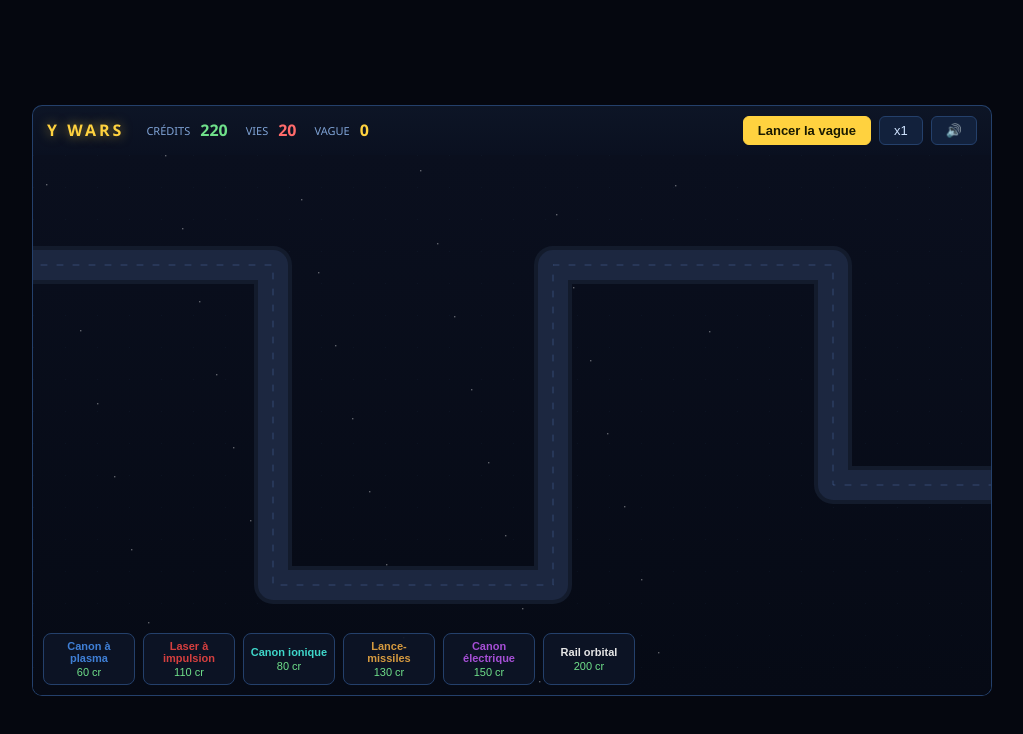
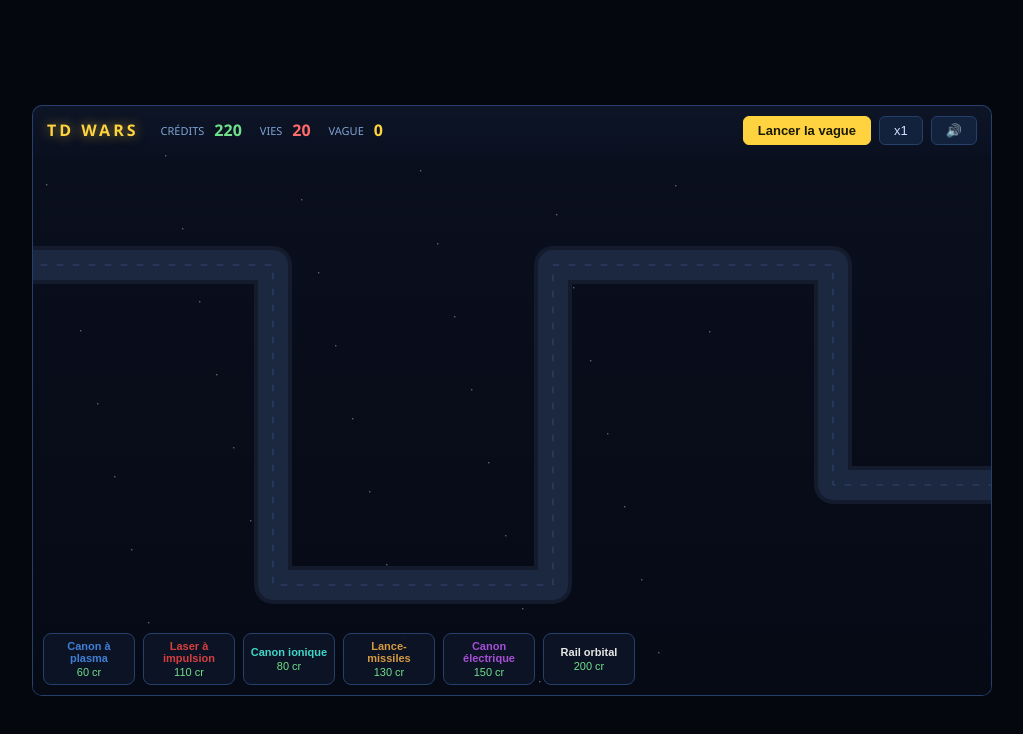
Before and after one commit to fireman358/td-wars, a website built with Vite: page index.html in a window 1280 px wide. Shown: the whole page, without its empty margins (128-1151 px from the left). Built offline with nearby package versions, Linux system fonts and the light colour scheme.

Commit message:
rename: Y Wars devient TD Wars
Co-authored-by: fireman358 <fireman358@users.noreply.github.com>

```diff
--- a/index.html
+++ b/index.html
@@ -3,14 +3,14 @@
   <head>
     <meta charset="UTF-8" />
     <meta name="viewport" content="width=device-width, initial-scale=1.0" />
-    <title>Y Wars — Tower Defense</title>
+    <title>TD Wars — Tower Defense</title>
     <link rel="stylesheet" href="/src/style.css" />
   </head>
   <body>
     <div id="app">
       <header id="hud">
         <div class="hud-left">
-          <span class="brand">Y WARS</span>
+          <span class="brand">TD WARS</span>
           <span class="hud-label">Crédits</span>
           <span id="credits">0</span>
           <span class="hud-label">Vies</span>
--- a/package.json
+++ b/package.json
@@ -9,6 +9,7 @@
     "preview": "vite preview"
   },
   "devDependencies": {
+    "jsdom": "^30.1.3",
     "typescript": "^5.6.0",
     "vite": "^5.4.0"
   }
```
Also changed, not shown: README.md, 1 other file.
